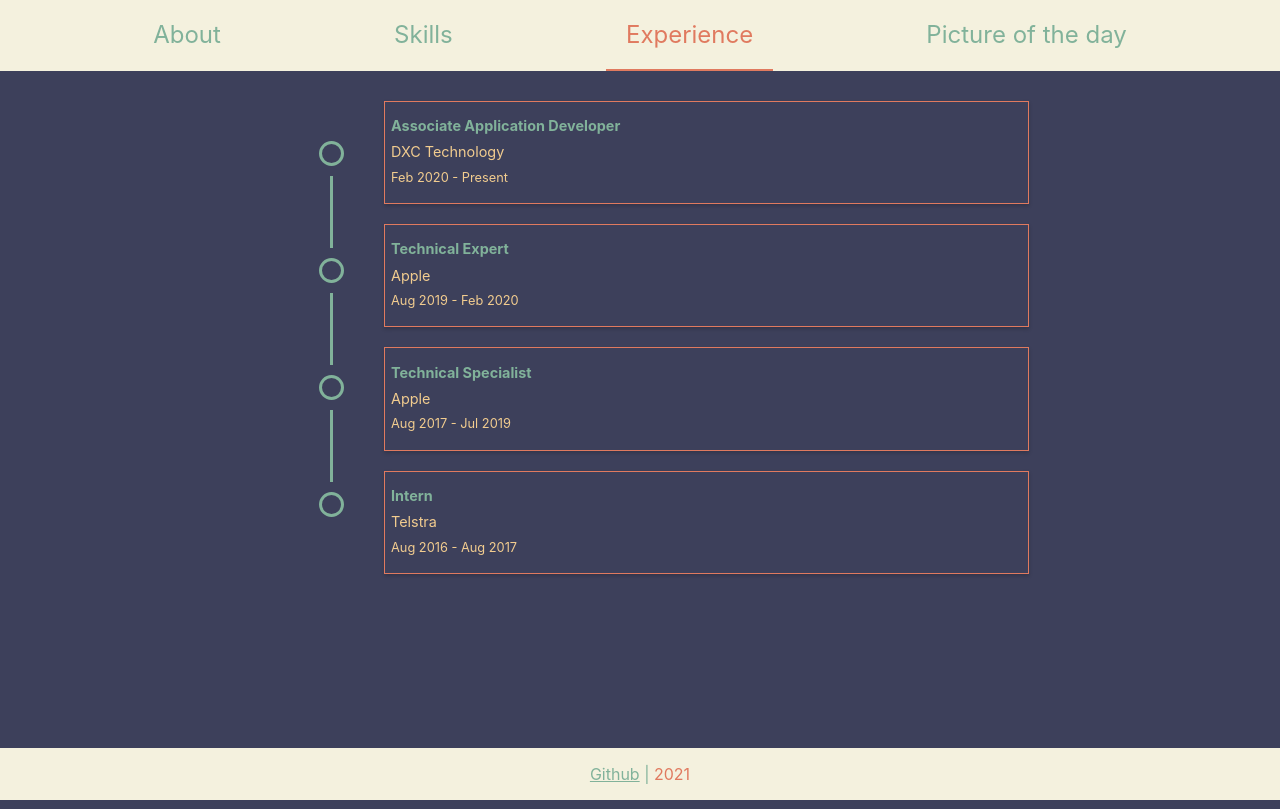
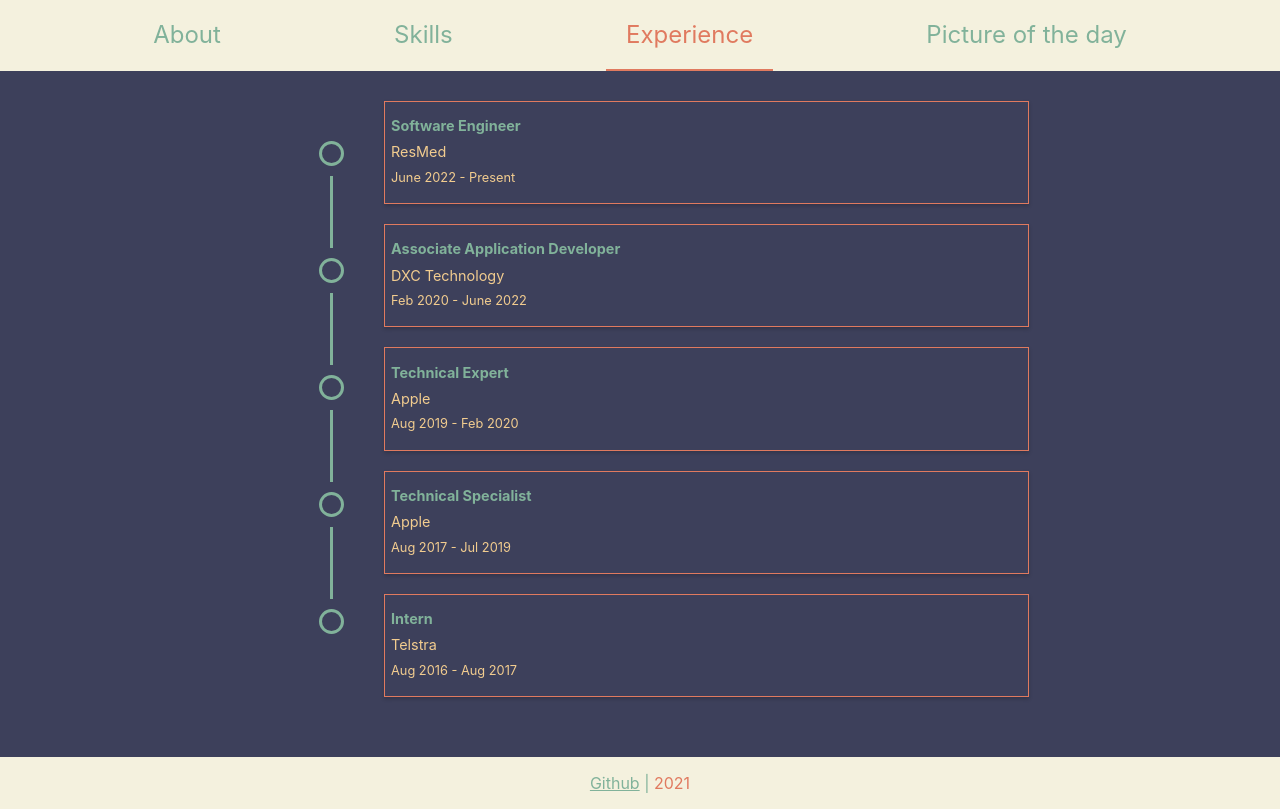
Before and after one commit to divrajsingh/react-personal-website, a React (Create React App) app: page /experience in a window 1280 px wide. Built offline with nearby package versions, Linux system fonts and the light colour scheme.

Commit message:
Updated site with latest experience

```diff
--- a/src/Data.js
+++ b/src/Data.js
@@ -1,3 +1,10 @@
+export let contentResMed = [
+    "Developing PC application using React.js and Electron.NET",
+    "Adding support for new devices to an existing PC application using Visual Studio C++",
+    "Investigating, responding and resolving (when required) to reported field issues/questions",
+    "Engaging with stakeholders to write and update software specification documents"
+    ]
+
 export let contentDXC = [
     "Full stack development (ASP.NET MVC 5, IIS and MongoDB) supporting various aspects of the Software Development Life Cycle",
     "Using CSS, Bootstrap, JavaScript and usability principles to style developed products that match existing client design language",
--- a/src/pages/About.js
+++ b/src/pages/About.js
@@ -10,7 +10,7 @@
             </div>
             <div className="info">
                     <h1>Hello, I'm Divraj <span className="accent">:)</span></h1>
-                    <p>I currently work at <a rel="noreferrer" href="https://www.dxc.technology/" target="_blank">DXC Technology</a> as an Associate Application Developer.</p>
+                    <p>I currently work at <a rel="noreferrer" href="https://www.resmed.com.au/" target="_blank">ResMed</a> as a Software Engineer.</p>
                     <p>I enjoy learning new skills like playing the <a rel="noreferrer" href="https://en.wikipedia.org/wiki/Tabla" target="_blank">Tabla</a>.</p>
                     <p>You can connect with me on <a rel="noreferrer" href="https://www.linkedin.com/in/divrajsinghs/" target="_blank">Linkedin</a>.</p>
                 </div>
--- a/src/pages/Experience.js
+++ b/src/pages/Experience.js
@@ -1,18 +1,22 @@
 import React, {useRef} from 'react';
 import { Card } from '../components/Card';
-import {contentDXC, contentExp, contentSpec, contentTel} from "../Data";
+import {contentResMed, contentDXC, contentExp, contentSpec, contentTel} from "../Data";
 
 export function Experience() {
 
     const line1 = useRef();
     const line2 = useRef();
     const line3 = useRef();
+    const line4 = useRef();
 
     function handleClick(e) {
         //get content div
         let content = e.currentTarget.querySelector('.content');
         let currentLine = "";
         switch(e.currentTarget.id) {
+            case "Software Engineer":
+                currentLine = line4;
+                break;
             case "Associate Application Developer":
                 currentLine = line1;
                 break;
@@ -46,6 +50,10 @@
             <div className="timeline">
                 <span className="dot"></span>
                 <div className="space"></div>
+                <div ref={line4} className="line"></div>
+                <div className="space"></div>
+                <span className="dot"></span>
+                <div className="space"></div>
                 <div ref={line1} className="line"></div>
                 <div className="space"></div>
                 <span className="dot"></span>
@@ -60,9 +68,16 @@
             </div>
             <div className="cardContainer">
             <Card
+                jobTitle="Software Engineer"
+                company="ResMed"
+                duration="June 2022 - Present"
+                content={contentResMed}
+                clickHandler = {handleClick}
+            />
+            <Card
                 jobTitle="Associate Application Developer"
                 company="DXC Technology"
-                duration="Feb 2020 - Present"
+                duration="Feb 2020 - June 2022"
                 content={contentDXC}
                 clickHandler = {handleClick}
             />
```
